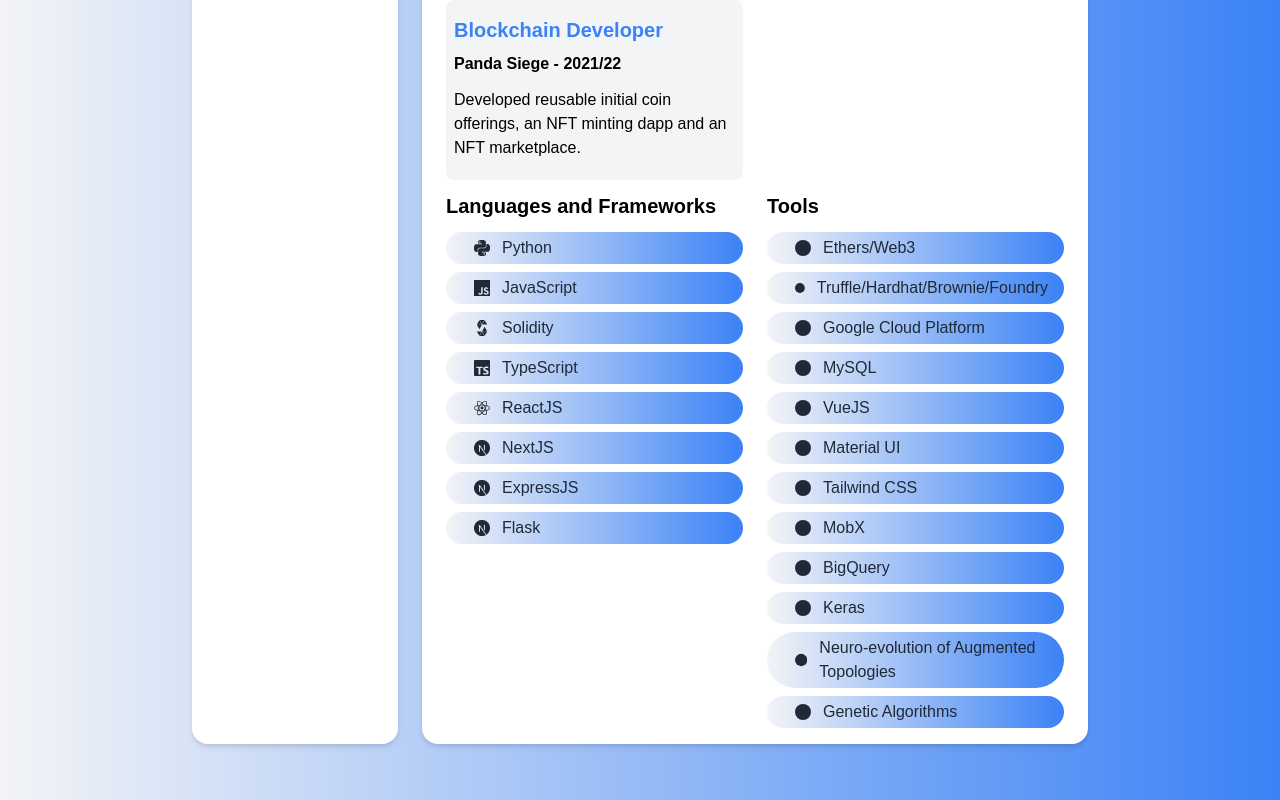
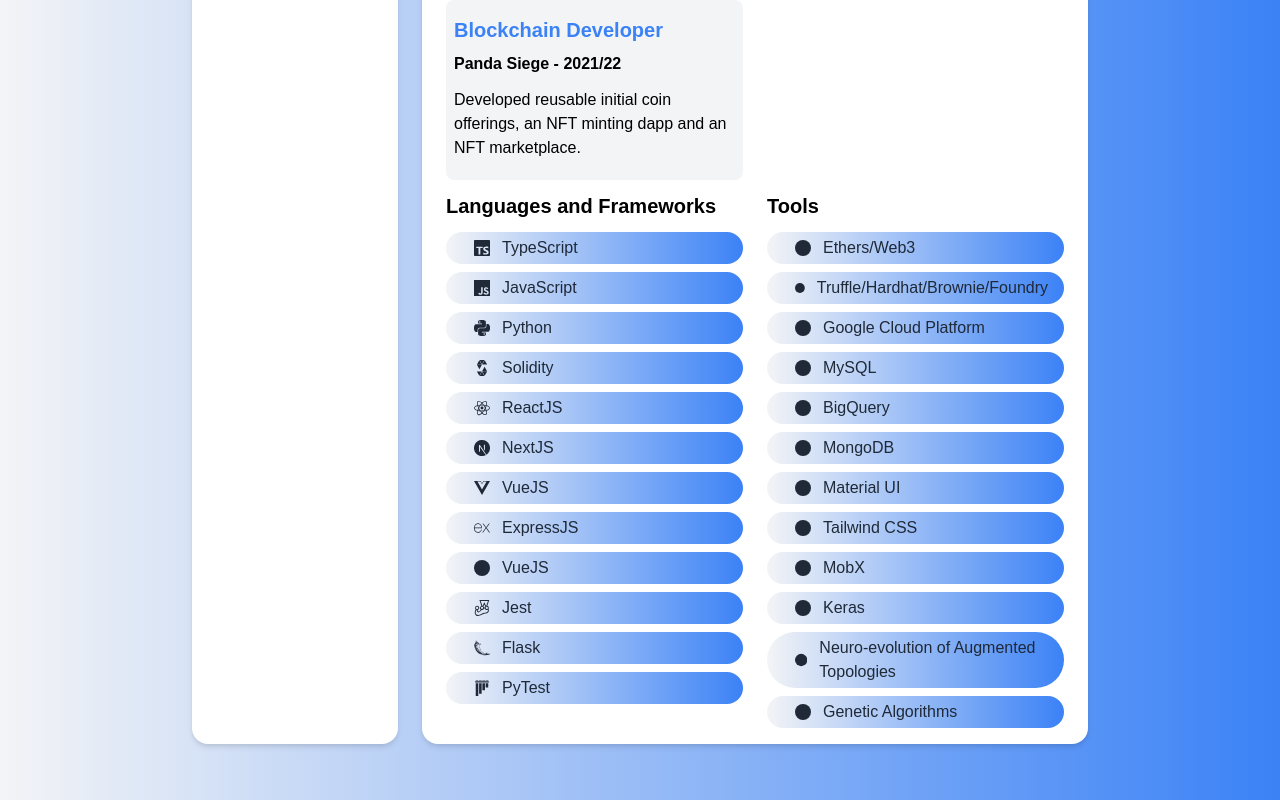
Before and after one commit to devon-n/Portfolio, a Next.js app: page /resume in a window 1280 px wide. Shown: the part 612-1412 px from the top of the page. Built offline with nearby package versions, Linux system fonts and the light colour scheme.

Commit message:
chore: data.ts organised tools and languages

```diff
--- a/data.ts
+++ b/data.ts
@@ -3,12 +3,11 @@ import { MdOutlineCollections, MdOutlineSecurity } from 'react-icons/md'
 import { FaFileContract } from 'react-icons/fa'
 import { GiBrain } from 'react-icons/gi'
 import { BsCircleFill } from 'react-icons/bs'
-import { SiPython, SiReact, SiNextdotjs, SiTypescript, SiSolidity, SiJavascript } from 'react-icons/si'
+import { SiPython, SiReact, SiNextdotjs, SiTypescript, SiSolidity, SiJavascript, SiVuedotjs, SiExpress, SiFlask, SiPytest, SiJest } from 'react-icons/si'
 import { IExperienceItemProps, IProject, IService, ISkill } from "./types";
 
 
 export const services: IService[] = [
-
     {
         title: "Smart Contract Developer",
         about: "Easy to interact with and updatable contracts for users to interact with on multiple blockchains such as <b>Ethereum, Polygon, Binance Smart Chain, Avalanche</b>",
@@ -38,21 +37,22 @@ export const services: IService[] = [
 
 export const languages: ISkill[] = [
     {
-        name:"Python",
-        Icon: SiPython
+        name:"TypeScript",
+        Icon: SiTypescript
     },
     {
         name:"JavaScript",
         Icon: SiJavascript
     },
     {
+        name:"Python",
+        Icon: SiPython
+    },
+    {
         name:"Solidity",
         Icon: SiSolidity
     },
-    {
-        name:"TypeScript",
-        Icon: SiTypescript
-    },
+    // JavaScript Frameworks
     {
         name:"ReactJS",
         Icon: SiReact
@@ -62,17 +62,34 @@ export const languages: ISkill[] = [
         Icon: SiNextdotjs
     },
     {
-        name:"ExpressJS",
-        Icon: SiNextdotjs
+        name:"VueJS",
+        Icon: SiVuedotjs
     },
     {
+        name:"ExpressJS",
+        Icon: SiExpress
+    },
+    {
+        name:"VueJS",
+        Icon: BsCircleFill
+    },
+    {
+        name:"Jest",
+        Icon: SiJest
+    },
+    // Python
+    {
         name:"Flask",
-        Icon: SiNextdotjs
+        Icon: SiFlask
     },
-
+    {
+        name:"PyTest",
+        Icon: SiPytest
+    }
 ]
 
 export const tools:ISkill[] = [
+    // Blockchain
     {
         name:"Ethers/Web3",
         Icon: BsCircleFill
@@ -81,18 +98,25 @@ export const tools:ISkill[] = [
         name:"Truffle/Hardhat/Brownie/Foundry",
         Icon: BsCircleFill
     },
+    // Dev Ops
     {
         name:"Google Cloud Platform",
         Icon: BsCircleFill
     },
+    // Databases
     {
         name:"MySQL",
         Icon: BsCircleFill
     },
     {
-        name:"VueJS",
+        name:"BigQuery",
         Icon: BsCircleFill
     },
+    {
+        name:"MongoDB",
+        Icon: BsCircleFill
+    },
+    // Frontend
     {
         name:"Material UI",
         Icon: BsCircleFill
@@ -105,10 +129,7 @@ export const tools:ISkill[] = [
         name:"MobX",
         Icon: BsCircleFill
     },
-    {
-        name:"BigQuery",
-        Icon: BsCircleFill
-    },
+    // AI
     {
         name:"Keras",
         Icon: BsCircleFill
```
